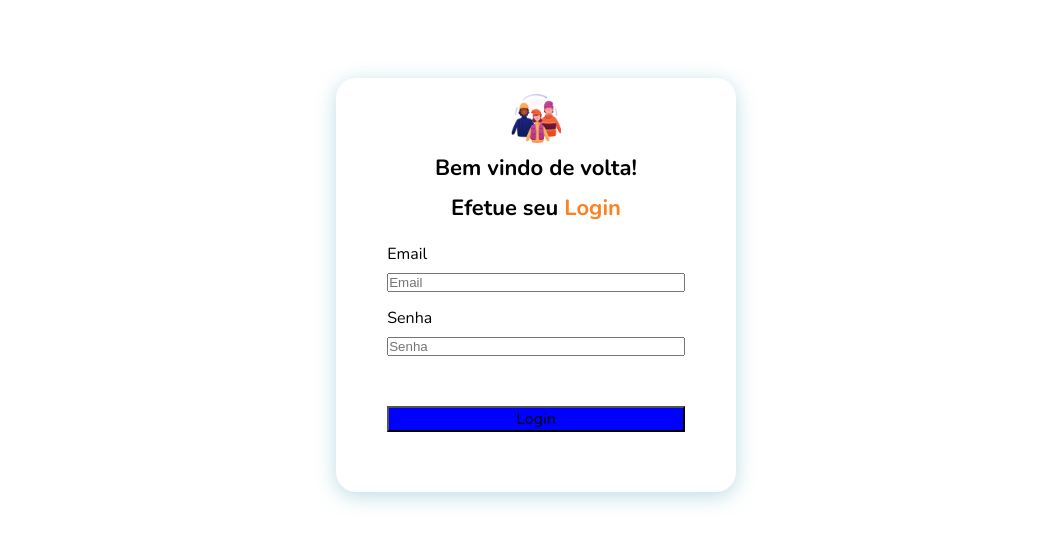
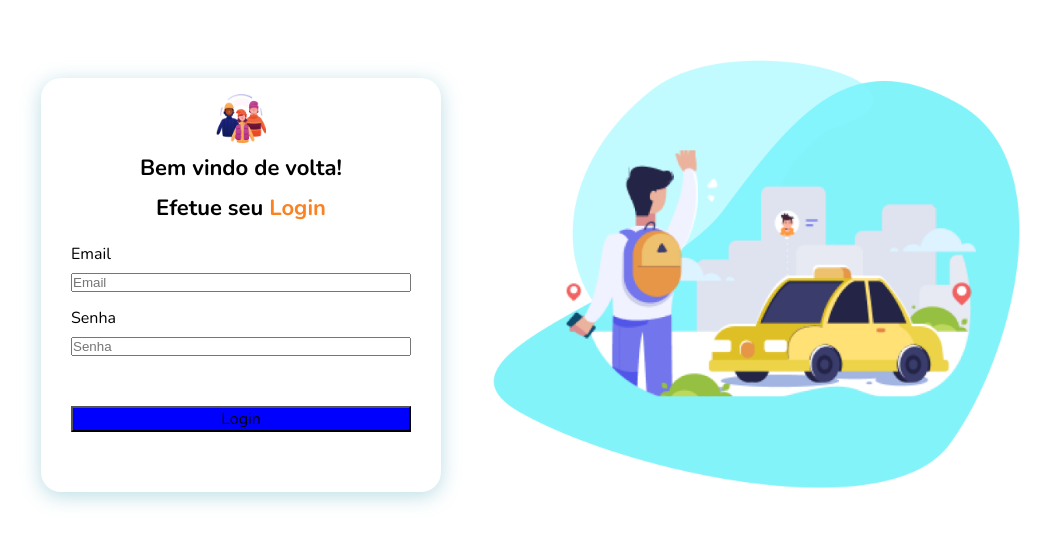
Before and after one commit to cah-suzuki/equipe-1-projeto-kenzievan, a React (Create React App) app: page /login in a window 1280 px wide. Shown: the part 115-658 px from the top of the page, without its empty margins (104-1155 px from the left). Built offline with nearby package versions, Linux system fonts and the light colour scheme.

Commit message:
feat: change sidebackground position and add to login page

```diff
--- a/src/components/SideBackground/styles.js
+++ b/src/components/SideBackground/styles.js
@@ -1,20 +1,19 @@
 import styled from "styled-components";
 
 const Container = styled.div`
-  width: max(40%, 450px);
-  flex-shrink: 0;
-  position: relative;
+  width: 40%;
   height: 100%;
-  max-height: 800px;
-  min-width: 600px;
+  min-height: 600px;
+  max-height: 720px;
+  min-width: 550px;
+  max-width: 700px;
+  display: flex;
+  justify-content: center;
+  align-items: center;
 
   img {
     max-width: 100%;
     max-height: 100%;
-    position: absolute;
-    top: 50%;
-    left: 50%;
-    transform: translate(-50%, -50%);
   }
 `;
 
--- a/src/pages/login/index.jsx
+++ b/src/pages/login/index.jsx
@@ -2,6 +2,9 @@ import LoginImage from "../../assets/login_icon.png";
 import Container from "./styles";
 import Button from "../../components/button";
 import Input from "../../components/Input";
+
+import SideBackground from "../../components/SideBackground";
+import SideImage from "../../assets/BackgroundImage.png";
 
 function Login() {
   return (
@@ -22,6 +25,7 @@ function Login() {
           <Button>Login</Button>
         </form>
       </section>
+      <SideBackground image={SideImage} />
     </Container>
   );
 }
--- a/src/pages/login/styles.js
+++ b/src/pages/login/styles.js
@@ -2,19 +2,19 @@ import styled from "styled-components";
 
 const Container = styled.div`
   display: flex;
-  justify-content: center;
   padding: 0 10%;
   width: 100%;
+  height: 100%;
+  justify-content: center;
   align-items: center;
-  height: 100%;
-  gap: 30px;
-  overflow: hidden;
+  gap: 40px;
 
   section {
     box-shadow: 0px 4px 20px rgba(77, 166, 186, 0.38);
     border-radius: 20px;
-    padding: 16px 5% 60px;
+    padding: 16px 30px 60px;
     width: min(400px, 90%);
+    min-width: 300px;
     height: min-content;
 
     figure {
```
